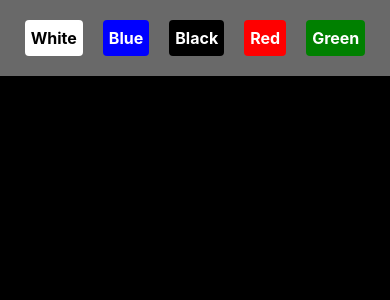
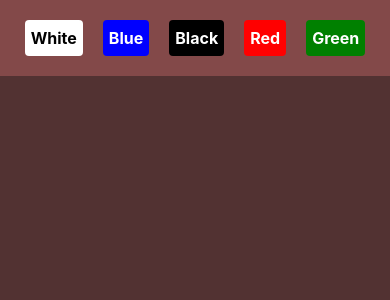
Before and after one commit to villeverkkonen/mtg-database-frontend, a React (Create React App) app: page / in a window 390 px wide. Shown: the top 300 px of the page. Built offline with nearby package versions, Linux system fonts and the light colour scheme.

Commit message:
Mobile optimazing

```diff
--- a/src/App.js
+++ b/src/App.js
@@ -45,11 +45,19 @@ class App extends Component {
     if (!this.state.touchsupport) {
       this.showCard(id)
     } else {
-      this.setState({
-        mouseOver: true,
-        hoverImageUrl: imageUrl,
-        showLinkForId: id
-      })
+      if (this.state.hoverImageUrl === imageUrl) {
+        this.setState({
+          mouseOver: false,
+          hoverImageUrl: '',
+          showLinkForId: ''
+        })
+      } else {
+        this.setState({
+          mouseOver: true,
+          hoverImageUrl: imageUrl,
+          showLinkForId: id
+        })
+      }
     }
   }
 
--- a/src/styles.css
+++ b/src/styles.css
@@ -1,5 +1,5 @@
 body {
-    background-color: black;
+    background-color: rgb(82, 50, 50);
     text-align: center;
 }
 
@@ -9,7 +9,7 @@ body {
 
 .cardListLi {
     font-weight: bold;
-    background-color: rgb(230, 132, 148);
+    background-color: rgb(233, 129, 146);
 }
 
 .cardListLi:hover {
@@ -51,7 +51,7 @@ body {
 }
 
 .colorButtons {
-    background-color: #696969;
+    background-color: #834949;
     padding-top: 10px;
     padding-bottom: 10px;
 }
```
